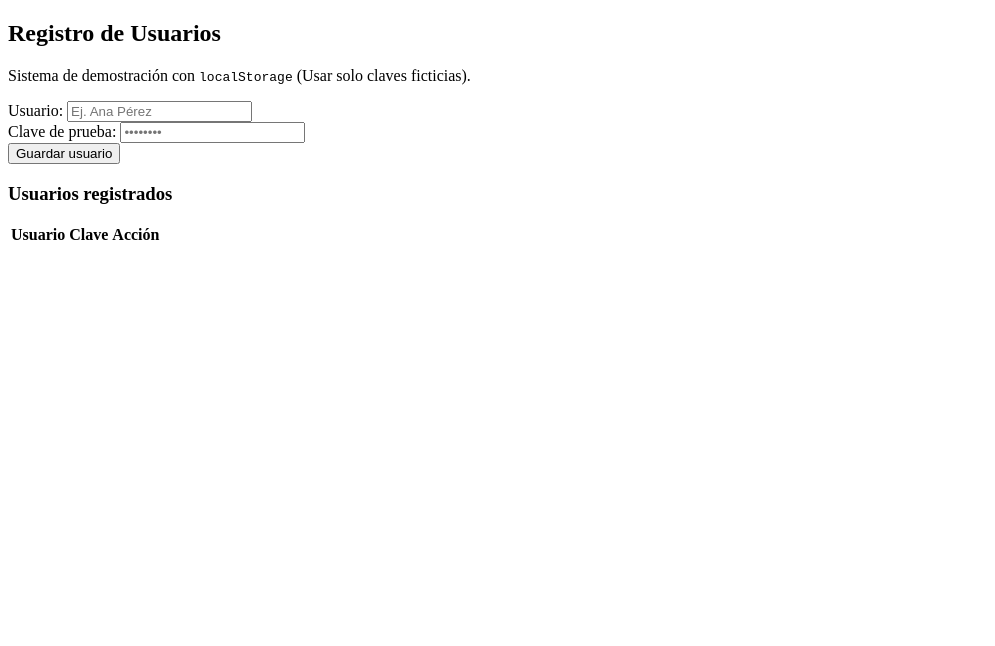
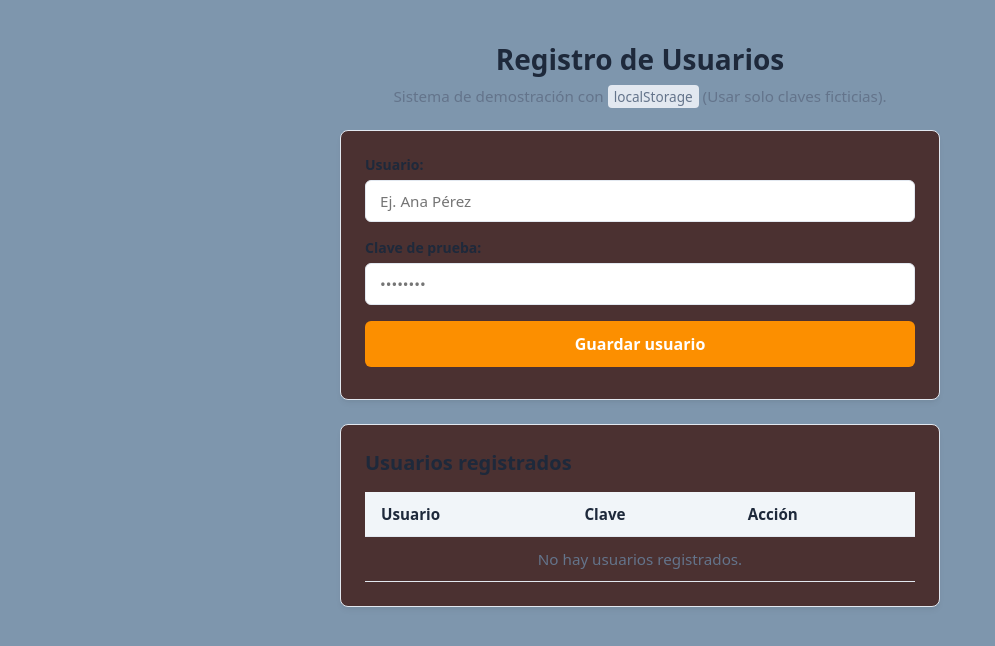
Before and after one commit to jaranflores-source/index.html, a plain HTML site: page index.html in a window 1280 px wide. Shown: the whole page, without its empty margins (0-995 px from the left). Drawn offline with Linux system fonts and the light colour scheme.

Commit message:
Change CSS and JS file references in index.html
Updated CSS file reference and JavaScript file reference.

```diff
--- a/index.html
+++ b/index.html
@@ -4,7 +4,7 @@
     <meta charset="UTF-8">
     <meta name="viewport" content="width=device-width, initial-scale=1.0">
     <title>Registro de Usuarios | LocalStorage</title>
-    <link rel="stylesheet" href="css2.css">
+    <link rel="stylesheet" href="css.css">
 </head>
 <body>
     <div class="container">
@@ -49,6 +49,6 @@
         </main>
     </div>
 
-    <script src="js2.js"></script>
+    <script src="js.js"></script>
 </body>
 </html>
```
